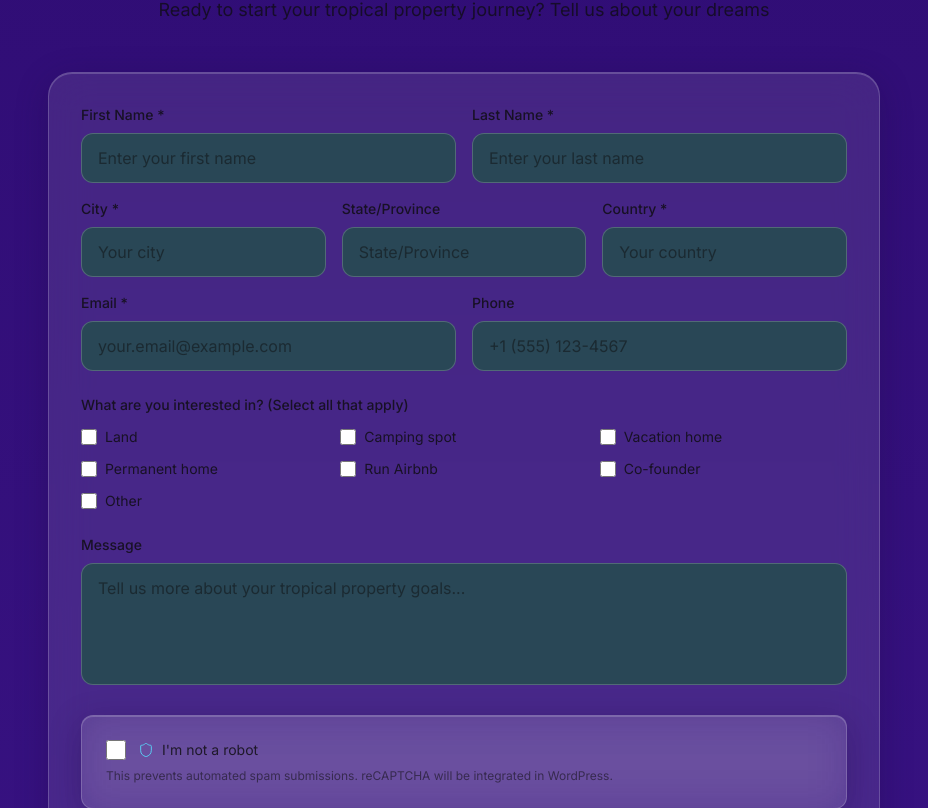
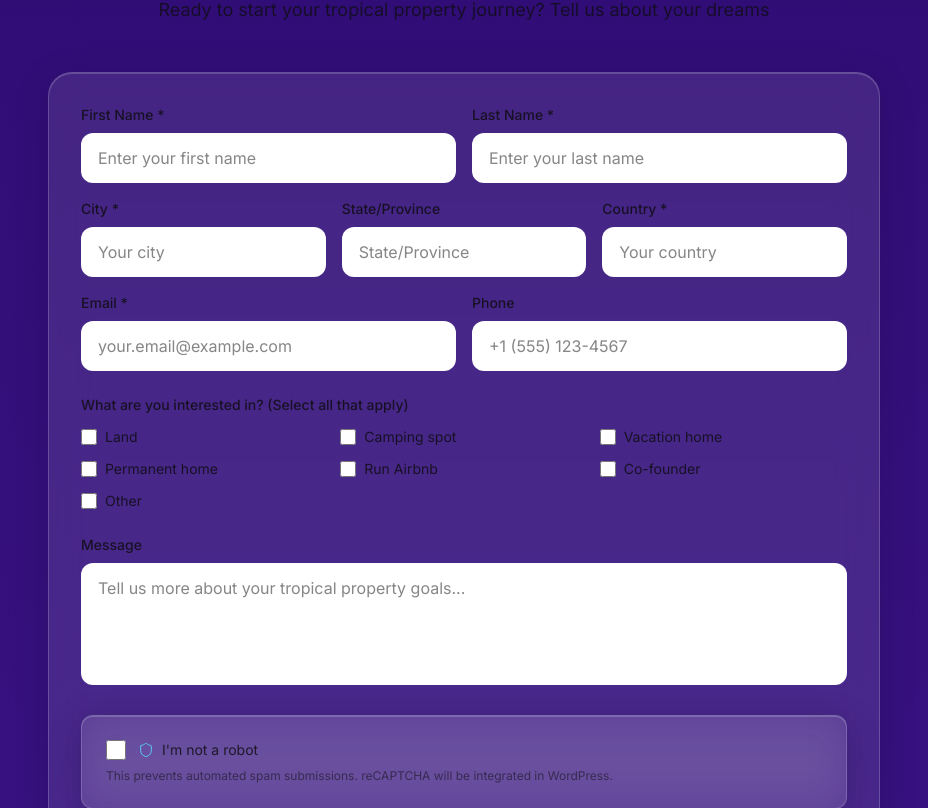
Before and after one commit to acuavista/722dream2, a React (Vite) app: page / in a window 1280 px wide. Shown: the part 1872-2680 px from the top of the page, without its empty margins (176-1104 px from the left). Built offline with nearby package versions, Linux system fonts and the light colour scheme.

Commit message:
Update index.css  make green input boxes turn white
 --input: 200 35% 25%; /* This is a very relevant variable! */

changed to :
--input: 0 0% 100%; /* This will make inputs white */

```diff
--- a/src/index.css
+++ b/src/index.css
@@ -47,7 +47,7 @@
     --card-foreground: 180 15% 95%;
 
     --border: 180 15% 95% / 0.2;
-    --input: 200 35% 25%;
+    --input: 0 0% 100%;
     --ring: 195 85% 65%;
 
     /* Luxury Gradients */
```
